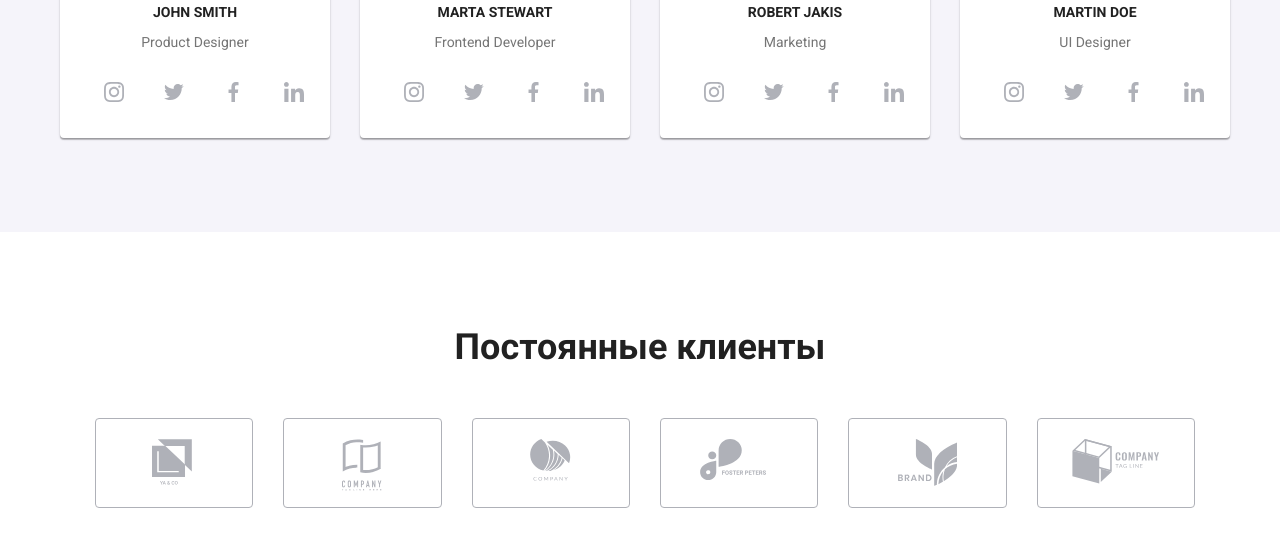
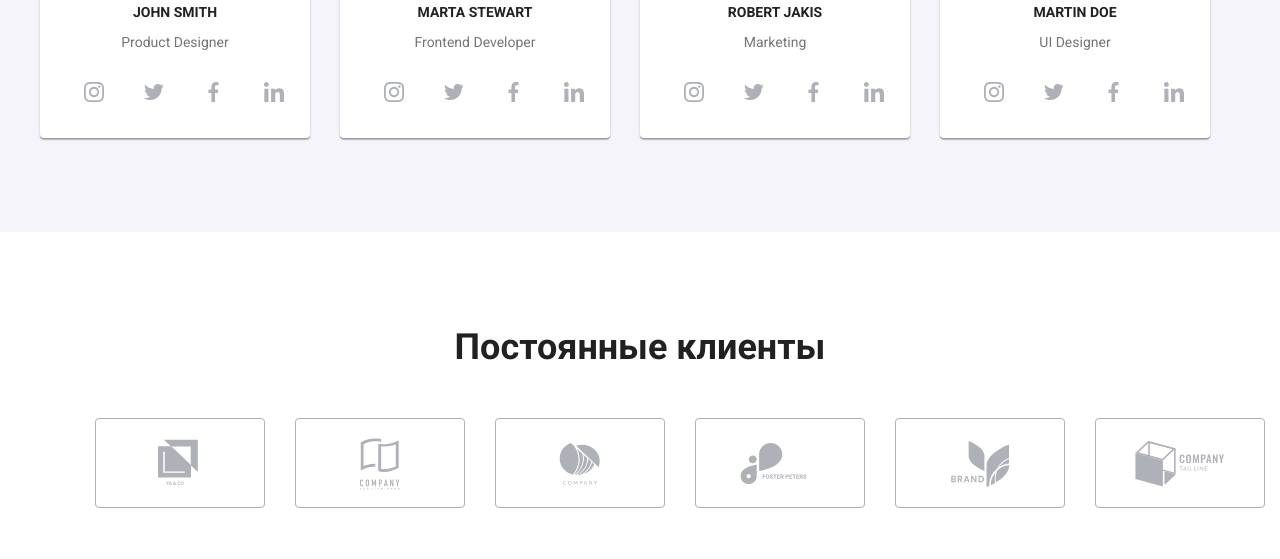
Before and after one commit to nata9936/goit-markup-hw-04, a plain HTML site: page index.html in a window 1280 px wide. Shown: the part 2087-2646 px from the top of the page. Drawn offline with nearby package versions, Linux system fonts and the light colour scheme.

Commit message:
Исправила ошибки

```diff
--- a/css/styles.css
+++ b/css/styles.css
@@ -113,9 +113,6 @@
   margin-right: 16px;
   width: 206px;
   border-radius: 50%;
-  width: 44px;
-  height: 44px;
-  padding: 12px;
 }
 
 .list.icon .item:hover {
@@ -123,23 +120,31 @@
 }
 
 .insta {
-  width: 20px;
-  height: 20px;
+  display: block;
+  width: 44px;
+  height: 44px;
+  padding: 12px;
 }
 
 .twitter {
-  width: 20px;
-  height: 20px;
+  display: block;
+  width: 44px;
+  height: 44px;
+  padding: 12px;
 }
 
 .facebook {
-  width: 20px;
-  height: 20px;
+  display: block;
+  width: 44px;
+  height: 44px;
+  padding: 12px;
 }
 
 .linkedin {
-  width: 20px;
-  height: 20px;
+  display: block;
+  width: 44px;
+  height: 44px;
+  padding: 12px;
 }
 
 .fill-icon {
@@ -163,7 +168,7 @@
   width: 170px;
   height: 90px;
   margin-right: 30px;
-  padding-top: 20px;
+
   border: 1px solid #afb1b8;
   border-radius: 4px;
 }
@@ -198,7 +203,33 @@
   display: flex;
 }
 
-.paragraph.post::before {
+.icon-post {
+  display: block;
+  width: 16px;
+  height: 11px;
+  fill: var(--main-text);
+  margin-top: 5px;
+  margin-right: 10px;
+}
+
+.icon-post:hover {
+  fill: var(--primary-text-color);
+}
+
+.icon-smartphone {
+  display: block;
+  width: 10px;
+  height: 14px;
+  fill: var(--main-text);
+  margin-top: 3px;
+  margin-right: 10px;
+}
+
+.icon-smartphone:hover {
+  fill: var(--primary-text-color);
+}
+
+/* .paragraph.post::before {
   width: 16px;
   height: 11px;
   content: "";
@@ -207,9 +238,9 @@
   background-image: url(../img/post.svg);
   background-size: contain;
   background-repeat: no-repeat;
-}
+} */
 
-.paragraph.tel::before {
+/* .paragraph.tel::before {
   width: 10px;
   height: 14px;
   content: "";
@@ -218,7 +249,7 @@
 
   background-image: url(../img/smartphone.svg);
   background-size: contain;
-}
+} */
 
 .paragraph:not(:last-child) {
   margin-right: 30px;
@@ -482,6 +513,10 @@
   margin-right: 30px;
 }
 
+.list.advantages .item:last-child {
+  margin-right: 0px;
+}
+
 .list.advantages .item::before {
   display: block;
   content: "";
@@ -510,6 +545,7 @@
 .list.work {
   display: flex;
   justify-content: center;
+  padding-left: 0px;
 }
 
 .list.worker {
@@ -517,6 +553,7 @@
   justify-content: center;
   margin-top: 50px;
   padding-bottom: 94px;
+  padding-left: 0px;
 }
 
 .title-logo-white {
@@ -696,33 +733,45 @@
 }
 
 .logo-one {
-  width: 44px;
-  height: 49px;
+  display: block;
+  width: 170px;
+  height: 90px;
+  padding: 20px 63px;
 }
 
 .logo-two {
-  width: 40px;
-  height: 52px;
+  display: block;
+  width: 170px;
+  height: 90px;
+  padding: 19px 65px;
 }
 
 .logo-three {
-  width: 41px;
-  height: 42px;
+  display: block;
+  width: 170px;
+  height: 90px;
+  padding: 24px 64px;
 }
 
 .logo-four {
-  width: 79px;
-  height: 42px;
+  display: block;
+  width: 170px;
+  height: 90px;
+  padding: 24px 45px;
 }
 
 .logo-five {
-  width: 59px;
-  height: 47px;
+  display: block;
+  width: 170px;
+  height: 90px;
+  padding: 22px 55px;
 }
 
 .logo-six {
-  width: 88px;
-  height: 45px;
+  display: block;
+  width: 170px;
+  height: 90px;
+  padding: 22px 40px;
 }
 
 .fill {
--- a/index.html
+++ b/index.html
@@ -39,9 +39,15 @@
 
           <div class="list nav">
             <a class="paragraph post" href="mailto:info@devstudio.com">
+              <svg class="icon-post">
+                <use href="./img/symbol-defs.svg#icon-post"></use>
+              </svg>
               info@devstudio.com
             </a>
             <a class="paragraph tel" href="tel:+380961111111">
+              <svg class="icon-smartphone">
+                <use href="./img/symbol-defs.svg#icon-smartphone"></use>
+              </svg>
               +38 096 111 11 11
             </a>
           </div>
@@ -331,8 +337,16 @@
           </p>
           <ul class="list contact">
             <li><p class="adress">г. Киев, пр-т Леси Украинки, 26</p></li>
-            <li><p class="unique">info@example.com</p></li>
-            <li><p class="unique">+38 099 111 11 11</p></li>
+            <li>
+              <a class="unique" href="mailto:info@devstudio.com">
+                info@devstudio.com
+              </a>
+            </li>
+            <li>
+              <a class="unique" href="tel:+380961111111">
+                +38 096 111 11 11
+              </a>
+            </li>
           </ul>
         </div>
 
```
Also changed, not shown: img/symbol-defs.svg (added).
